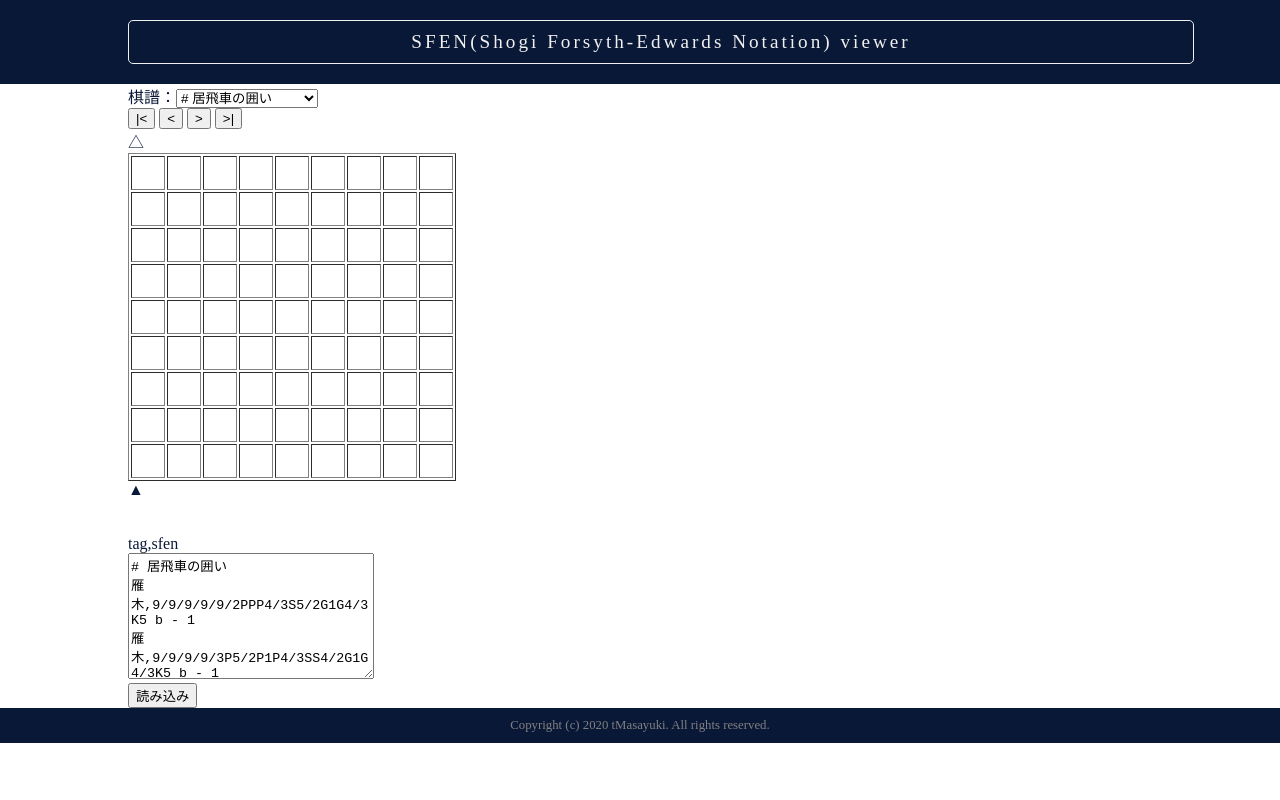
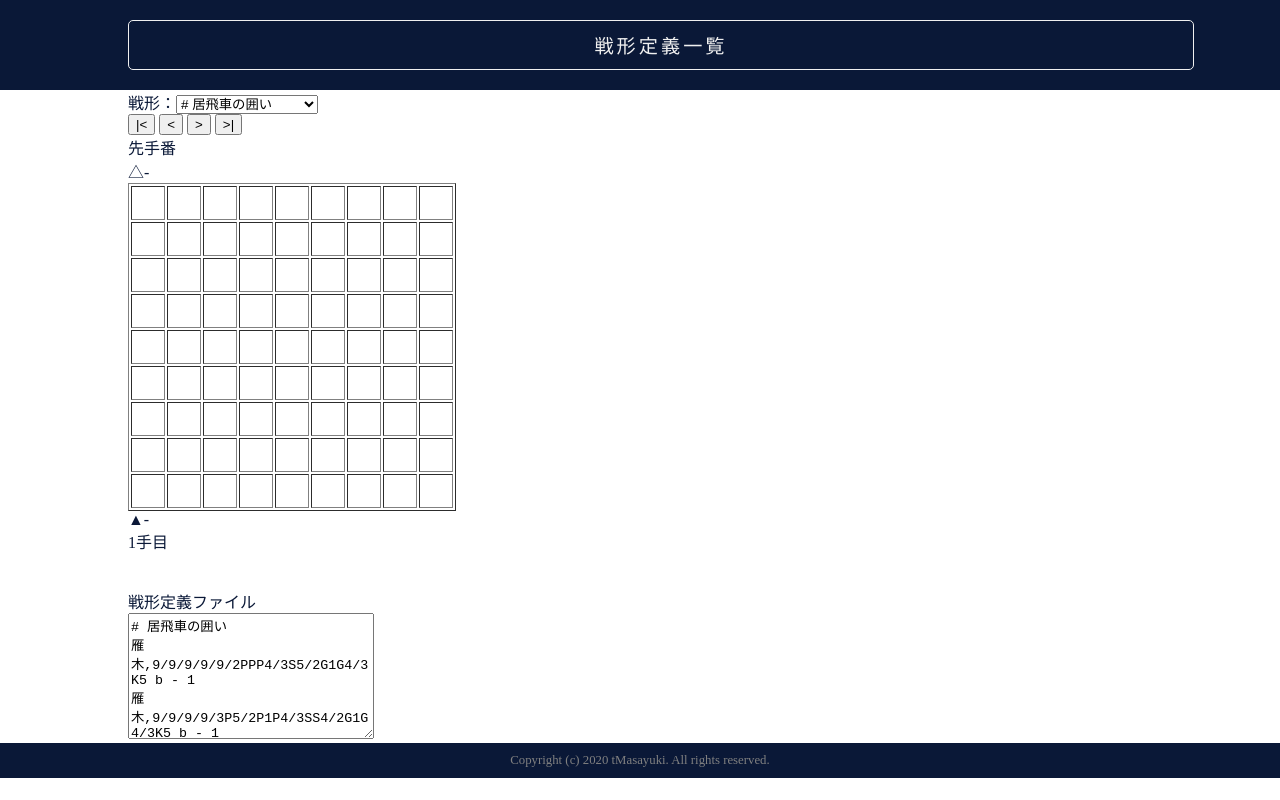
Before and after one commit to t-msyk/t-msyk.github.io, a plain HTML site: page defform/index.html in a window 1280 px wide. Drawn offline with Linux system fonts and the light colour scheme.

Commit message:
Add defform

```diff
--- a/defform/index.html
+++ b/defform/index.html
@@ -11,10 +11,10 @@
 </head>
 <body onload=load_defform()>
 <header>
-  <h1> SFEN(Shogi Forsyth-Edwards Notation) viewer </h1>
+  <h1> 戦形定義一覧 </h1>
 </header>
 <main>
-  棋譜：<select name="棋譜" id="form_list" onchange="draw()"></select>
+  戦形：<select name="棋譜" id="form_list" onchange="draw()"></select>
   <br>
   <button id="go_to_start" onclick="go_to_start()">|&lt;</button>
   <button id="prev" onclick="prev()">&lt;</button>
@@ -75,8 +75,8 @@
 
   <br>
   <br>
-  <div>tag,sfen</div>
-  <textarea id="defform" class="defform">
+  <div>戦形定義ファイル</div>
+  <textarea id="defform" class="defform" readonly>
 # 居飛車の囲い
 雁木,9/9/9/9/9/2PPP4/3S5/2G1G4/3K5 b - 1
 雁木,9/9/9/9/3P5/2P1P4/3SS4/2G1G4/3K5 b - 1
@@ -150,7 +150,6 @@
 筋違い角,9/9/9/6p2/5B3/9/PP_PPPP1P/7R1/LN5NL b - 1
   </textarea>
   <br>
-  <button id="load" onclick="load_defform()">読み込み</button>
 </main>
 <footer>
 Copyright (c) 2020 tMasayuki. All rights reserved.
--- a/defform/main.js
+++ b/defform/main.js
@@ -135,6 +135,9 @@ function load_defform() {
     }
     var tag  = lines[i].split(',')[0];
     var sfen = lines[i].split(',')[1];
+    if ( !sfen ) {
+      sfen = '9/9/9/9/9/9/9/9/9 b - 1';
+    }
     form_list.innerHTML += "<option value=\""+i+"\">"+tag+"</option>\n";
     sfen_list[i] = sfen;
     tag_list[i] = tag;
```
